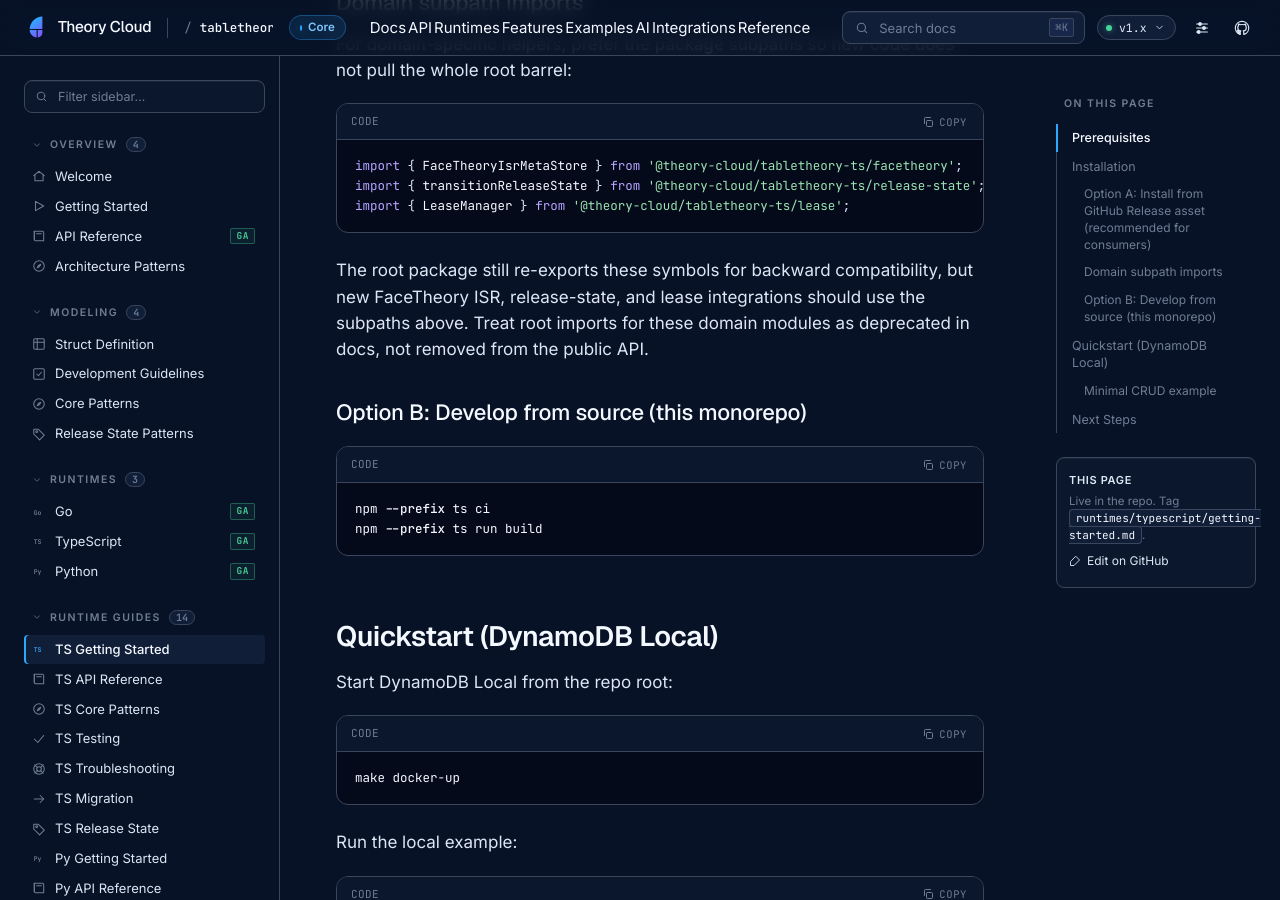
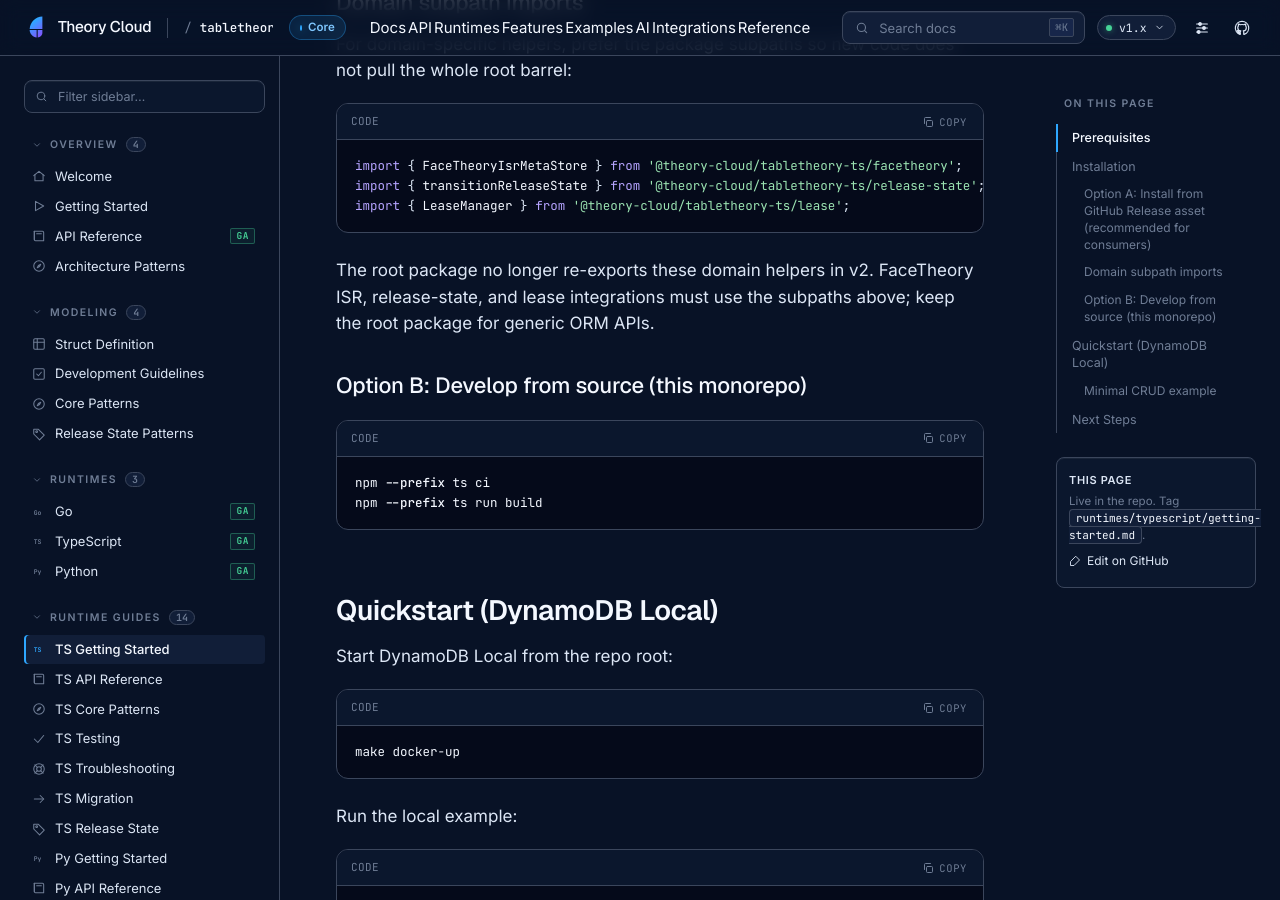
Before and after one commit to theory-cloud/TableTheory, a Jekyll site: the page built from docs/runtimes/typescript/getting-started.md, in a window 1280 px wide and 900 px high, scrolled down 2649 px. Built offline with Jekyll 4.4.1, drawn with Linux system fonts in a browser that asks for light colours.

Commit message:
feat(ts)!: move domain helpers to subpath exports
Refs THE-2456

BREAKING CHANGE: TypeScript consumers must import FaceTheory ISR, release-state, and lease helpers from @theory-cloud/tabletheory-ts/facetheory, /release-state, and /lease; the root package now exposes only generic ORM APIs.

````diff
--- a/docs/runtimes/typescript/getting-started.md
+++ b/docs/runtimes/typescript/getting-started.md
@@ -107,9 +107,8 @@ import { transitionReleaseState } from '@theory-cloud/tabletheory-ts/release-sta
 import { LeaseManager } from '@theory-cloud/tabletheory-ts/lease';
 ```
 
-The root package still re-exports these symbols for backward compatibility, but new FaceTheory ISR, release-state,
-and lease integrations should use the subpaths above. Treat root imports for these domain modules as deprecated in docs,
-not removed from the public API.
+The root package no longer re-exports these domain helpers in v2. FaceTheory ISR, release-state,
+and lease integrations must use the subpaths above; keep the root package for generic ORM APIs.
 
 ### Option B: Develop from source (this monorepo)
 
--- a/ts/examples/release-state.ts
+++ b/ts/examples/release-state.ts
@@ -3,12 +3,11 @@ import {
   type DynamoDBClient,
 } from '@aws-sdk/client-dynamodb';
 
+import { TheorydbClient, defineModel } from '../src/index.js';
 import {
-  TheorydbClient,
-  defineModel,
   transitionReleaseState,
   validateDeployAuthorityMetadata,
-} from '../src/index.js';
+} from '../src/release-state.js';
 
 const tableName = 'release_state_contract';
 
--- a/ts/src/index.ts
+++ b/ts/src/index.ts
@@ -20,7 +20,4 @@ export * from './send-options.js';
 export * from './validation.js';
 export * from './protection.js';
 export * from './write-policy.js';
-export * from './release-state.js';
-export * from './lease.js';
-export * from './facetheory-isr.js';
 export * from './key-contract.js';
````
Also changed, not shown: docs/facetheory/isr-transaction-recipes.md (+1 -1 lines), docs/runtimes/typescript/release-state.md (+2 -3 lines), ts/docs/getting-started.md (+2 -3 lines), ts/docs/release-state.md (+2 -3 lines), ts/test/unit/package-exports.test.ts (+36 -0 lines).
